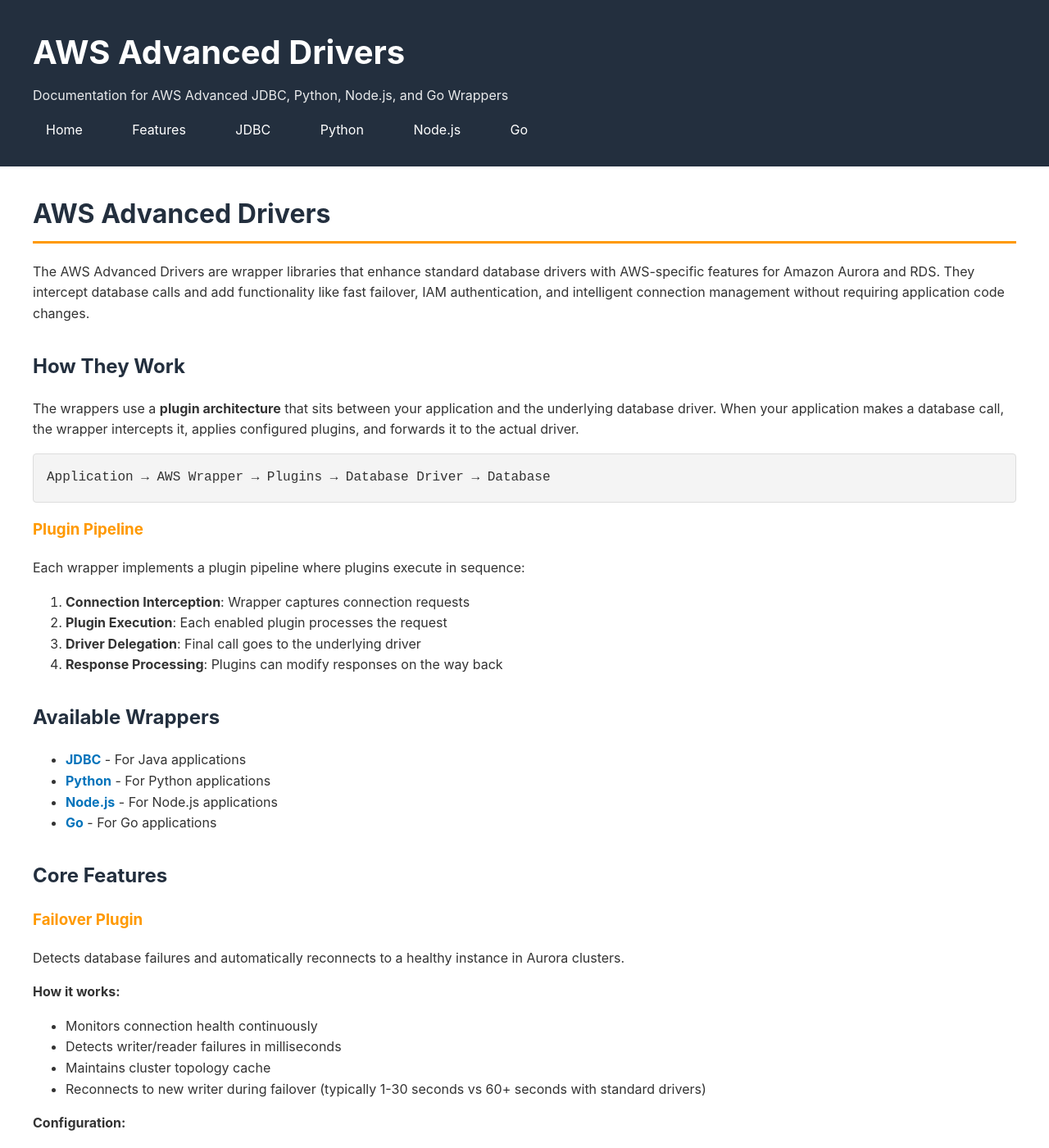
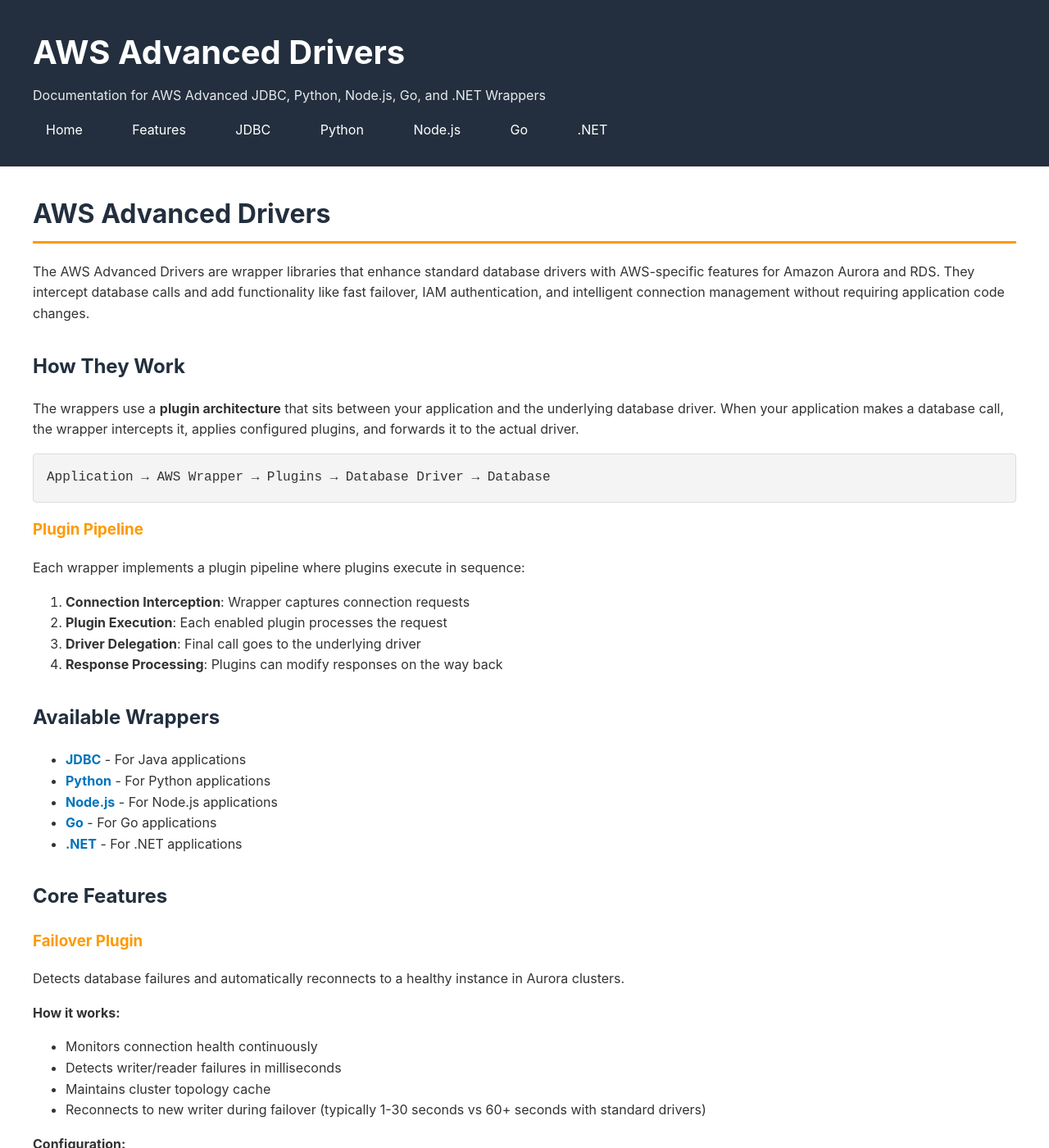
Before and after one commit to aws/aws-advanced-drivers, a Jekyll site: the page built from index.md, in a window 1280 px wide and 1400 px high. Shown: the whole window at 82% size. Built offline with Jekyll 4.4.1, drawn with Linux system fonts in a browser that asks for light colours.

Commit message:
add dotnet

```diff
--- a/_config.yml
+++ b/_config.yml
@@ -1,5 +1,5 @@
 title: AWS Advanced Drivers
-description: Documentation for AWS Advanced JDBC, Python, Node.js, and Go Wrappers
+description: Documentation for AWS Advanced JDBC, Python, Node.js, Go, and .NET Wrappers
 baseurl: "/aws-advanced-drivers"
 url: "https://aws.github.io"
 
--- a/_layouts/default.html
+++ b/_layouts/default.html
@@ -18,6 +18,7 @@
         <a href="{{ '/python' | relative_url }}">Python</a>
         <a href="{{ '/nodejs' | relative_url }}">Node.js</a>
         <a href="{{ '/go' | relative_url }}">Go</a>
+        <a href="{{ '/dotnet' | relative_url }}">.NET</a>
       </nav>
     </div>
   </header>
--- a/index.md
+++ b/index.md
@@ -30,6 +30,7 @@ Each wrapper implements a plugin pipeline where plugins execute in sequence:
 - **[Python](python)** - For Python applications
 - **[Node.js](nodejs)** - For Node.js applications
 - **[Go](go)** - For Go applications
+- **[.NET](dotnet)** - For .NET applications
 
 ## Core Features
 
```
